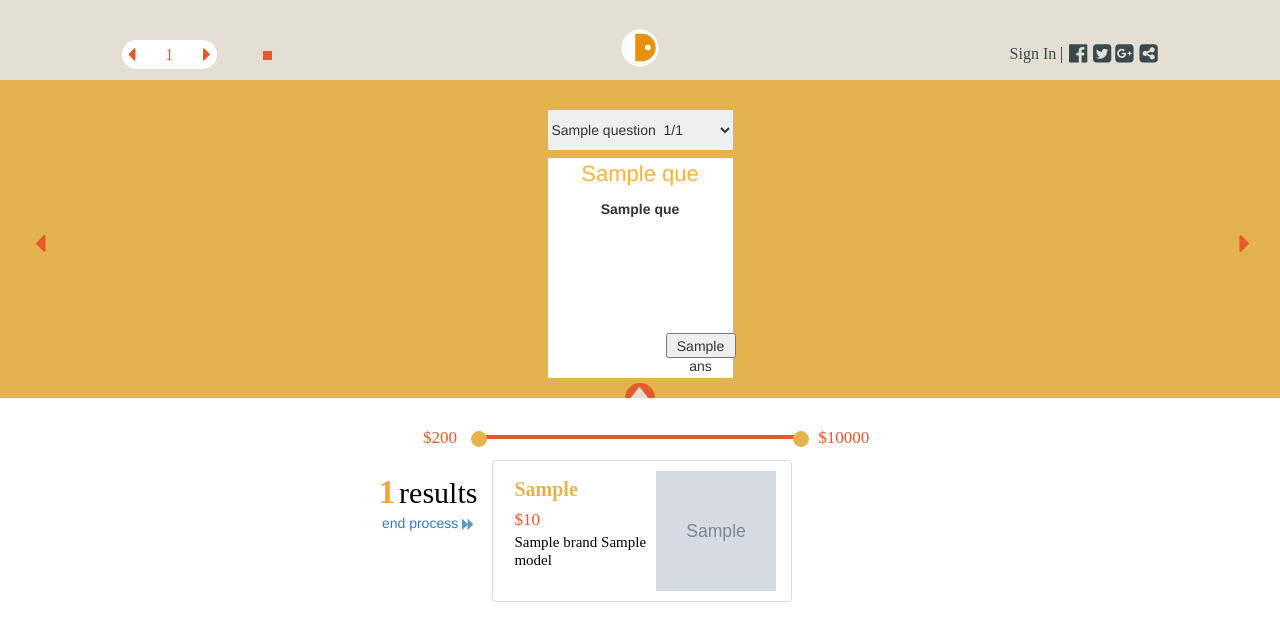
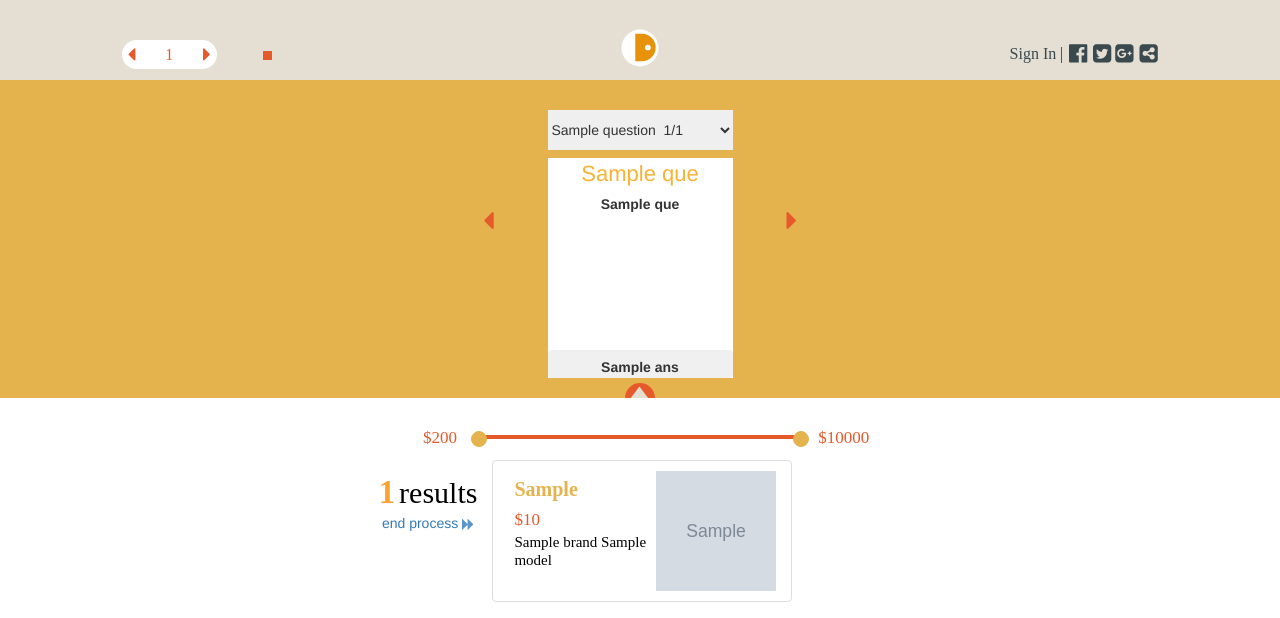
Before and after one commit to AmirTzur/Speciphi, a Django app: template templates/focalization.html in a window 1280 px wide. Shown: the top 618 px of the page. Run offline with Django 3.2, Linux system fonts and the light colour scheme; the template is opened without the code that fills it: most values are stand-ins (such as "Sample title", 1, 10 or a date in 2020); grey boxes marked "Sample" are stand-in pictures; some libraries are stand-ins or nearby versions.

Commit message:
buttons and arrows

```diff
--- a/consult/views.py
+++ b/consult/views.py
@@ -463,8 +463,6 @@ def focalization(request, product=None):
         },
 
     ]
-    print(questions)
-
     context.update({"questions": questions})
     return render(request, "focalization.html", context)
 
--- a/static_in_pro/our_static/css/focalization_questions.css
+++ b/static_in_pro/our_static/css/focalization_questions.css
@@ -22,6 +22,7 @@ div.question {
 p.title_text {
     font-size: 22px;
     color: rgb(249, 178, 51);
+    margin-bottom: 5px;
 }
 
 p.question_text {
@@ -30,14 +31,21 @@ p.question_text {
 
 div.answers {
     position: absolute;
-    right: 2px;
-    bottom: 2px;
+    bottom: 0;
 }
 
 button.answer {
-    width: 70px;
-    height: 25px;
-    margin: 10px;
+    width: 185px;
+    height: 28px;
+    display: block;
+    margin: 2px auto 0;
+    outline: none !important;
+    background-color: rgb(240, 240, 240);
+    font-weight: bold;
+}
+
+button.answer:hover {
+    background-color: rgb(230, 230, 230);
 }
 
 div#questions_holder {
@@ -83,3 +91,17 @@ div#questions_holder {
     width: 65px;
     height: 65px;
 }
+
+@media only screen and (min-width: 380px) {
+    #question_nav_left {
+        position: relative;
+        left: -50px;
+        top: 18px;
+    }
+
+    #question_nav_right {
+        position: relative;
+        left: 50px;
+        top: 18px;
+    }
+}
--- a/static_in_pro/our_static/js/focalization_questions.js
+++ b/static_in_pro/our_static/js/focalization_questions.js
@@ -11,5 +11,4 @@ $(document).ready(function () {
         $('div.question').css('display', 'none');
         $('div#questions_' + this.value + ' div:nth-child(1)').css('display', 'inline-block');
     });
-
 });
--- a/templates/focalization_questions.html
+++ b/templates/focalization_questions.html
@@ -7,7 +7,7 @@
 <div class="container-fluid">
     <div id="questions_wrapper">
         <form action="{% url 'results' product %}" method="POST">{% csrf_token %}
-            <select id="questions_list">
+            <select id="questions_list" class="selectpicker show-tick">
                 {% for question in questions %}
                     <option value="{{ question.id }}">{{ question.general_name }}&nbsp
                         1/{{ question.my_questions|length }}</option>
@@ -21,9 +21,9 @@
                             <div class="question" id="question_{{ ques.q_id }}" style="display: none;">
                                 <p class="title_text">{{ ques.title }}</p>
                                 <p class="question_text">{{ ques.question }}</p>
-                                <div class="answers row">
+                                <div class="answers">
                                     {% for ans in ques.answers %}
-                                        <button class="answer">{{ ans }}</button>
+                                        <button class="answer btn">{{ ans }}</button>
                                     {% endfor %}
                                 </div>
                             </div>
```
